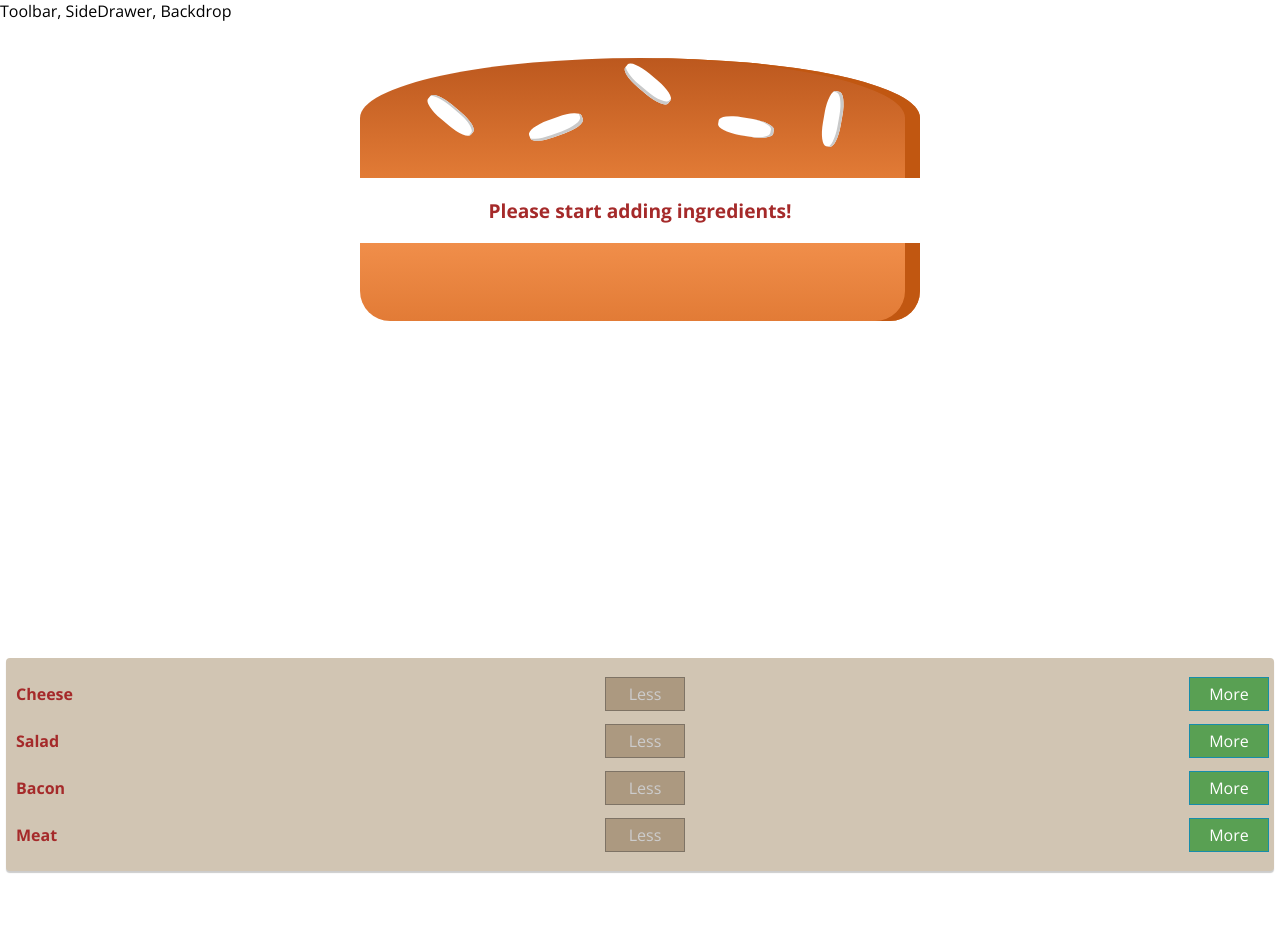
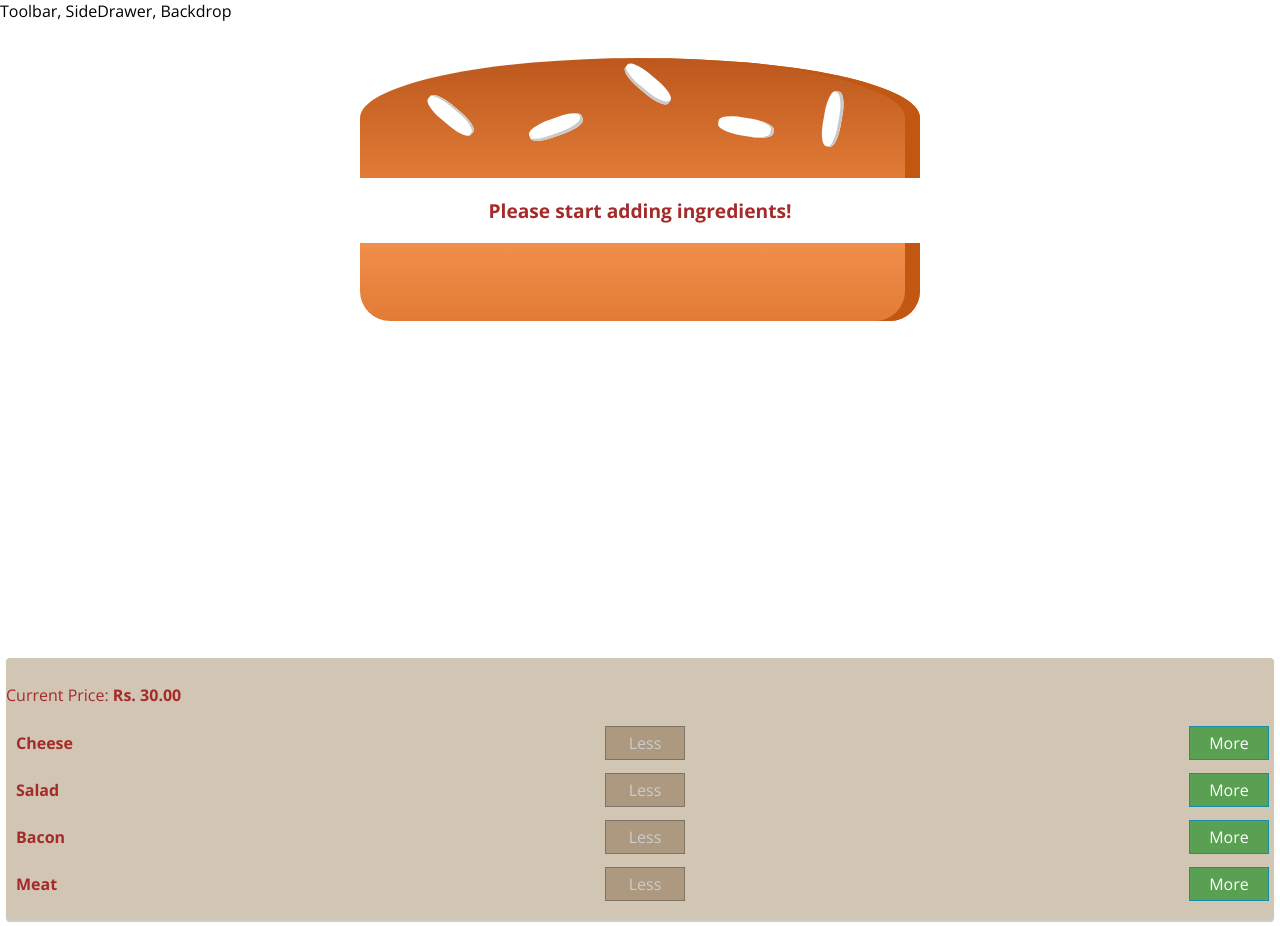
Before and after one commit to ankitboghra/burger-builder, a React app: page / in a window 1280 px wide. Before the commit the page ends 877 px from the top, so only its background shows below. Built offline with nearby package versions, Linux system fonts and the light colour scheme.

Commit message:
Display Price

```diff
--- a/src/components/Burger/BuildControls/BuildControls.js
+++ b/src/components/Burger/BuildControls/BuildControls.js
@@ -11,6 +11,9 @@ const controls = [
 
 const buildControls = props => (
   <div className="BuildControls">
+    <p>
+      Current Price: <strong>Rs. {props.totalPrice.toFixed(2)}</strong>
+    </p>
     {controls.map(control => {
       return (
         <BuildControl
--- a/src/containers/BurgerBuilder/BurgerBuilder.js
+++ b/src/containers/BurgerBuilder/BurgerBuilder.js
@@ -6,8 +6,8 @@ import BuildControls from "../../components/Burger/BuildControls/BuildControls";
 const INGREDIENT_PRICE = {
   salad: 25,
   cheese: 20,
-  meat: 30,
-  bacon: 40
+  meat: 30.5,
+  bacon: 40.3
 };
 
 class BurgerBuilder extends Component {
@@ -41,7 +41,7 @@ class BurgerBuilder extends Component {
     const updatedIngredients = { ...this.state.ingredients };
     updatedIngredients[type] = updatedCount;
 
-    const updatedPrice = this.state.totalPrice + INGREDIENT_PRICE[type];
+    const updatedPrice = this.state.totalPrice - INGREDIENT_PRICE[type];
 
     this.setState({
       ingredients: updatedIngredients,
@@ -61,6 +61,7 @@ class BurgerBuilder extends Component {
           ingredientAdded={this.addIngredietHandler}
           ingredientRemoved={this.removeIngredietHandler}
           disabledButtons={disabledInfo}
+          totalPrice={this.state.totalPrice}
         />
       </Aux>
     );
```
